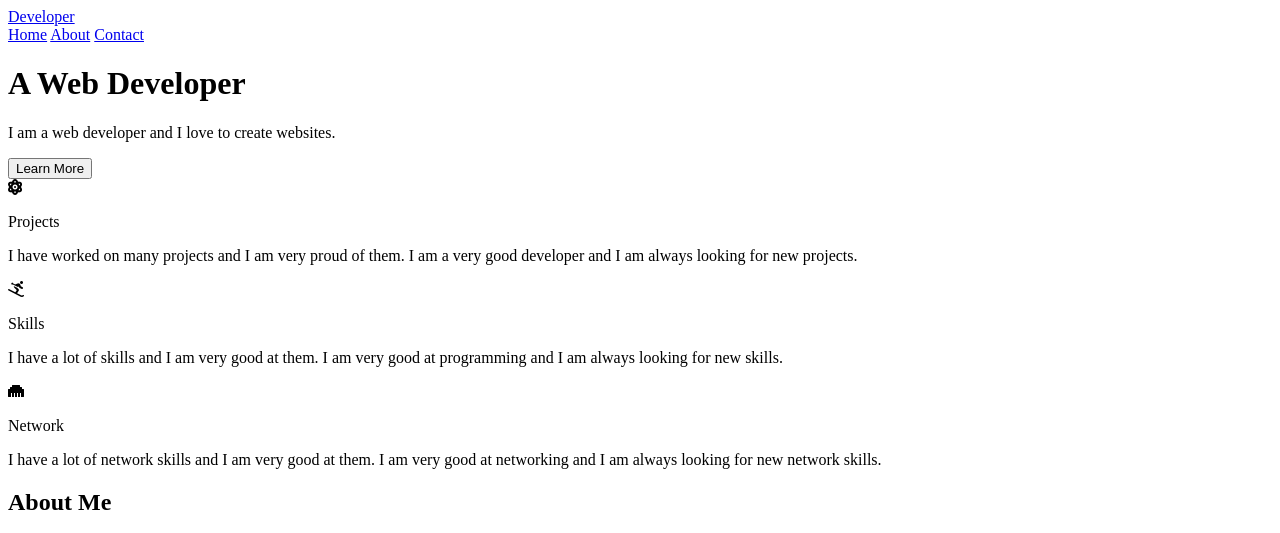
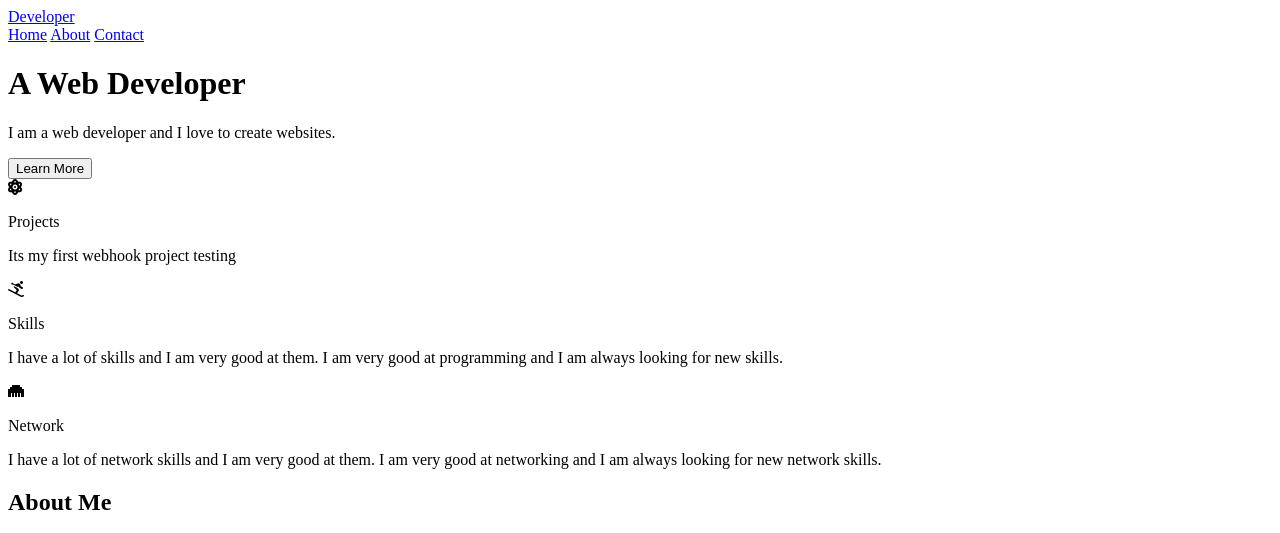
Before and after one commit to sangeethar33/test, a plain HTML site: page index.html in a window 1280 px wide. Shown: the top 533 px of the page. Drawn offline with Linux system fonts and the light colour scheme.

Commit message:
Update index.html
change in html file for commit change or not.

```diff
--- a/index.html
+++ b/index.html
@@ -28,7 +28,7 @@
       <div class="work">
         <i class="fas fa-atom"></i>
         <p class="work-heading">Projects</p>
-        <p class="work-text">I have worked on many projects and I am very proud of them. I am a very good developer and I am always looking for new projects.</p>
+        <p class="work-text">Its my first webhook project testing</p>
       </div>
       <div class="work">
         <i class="fas fa-skiing"></i>
```
